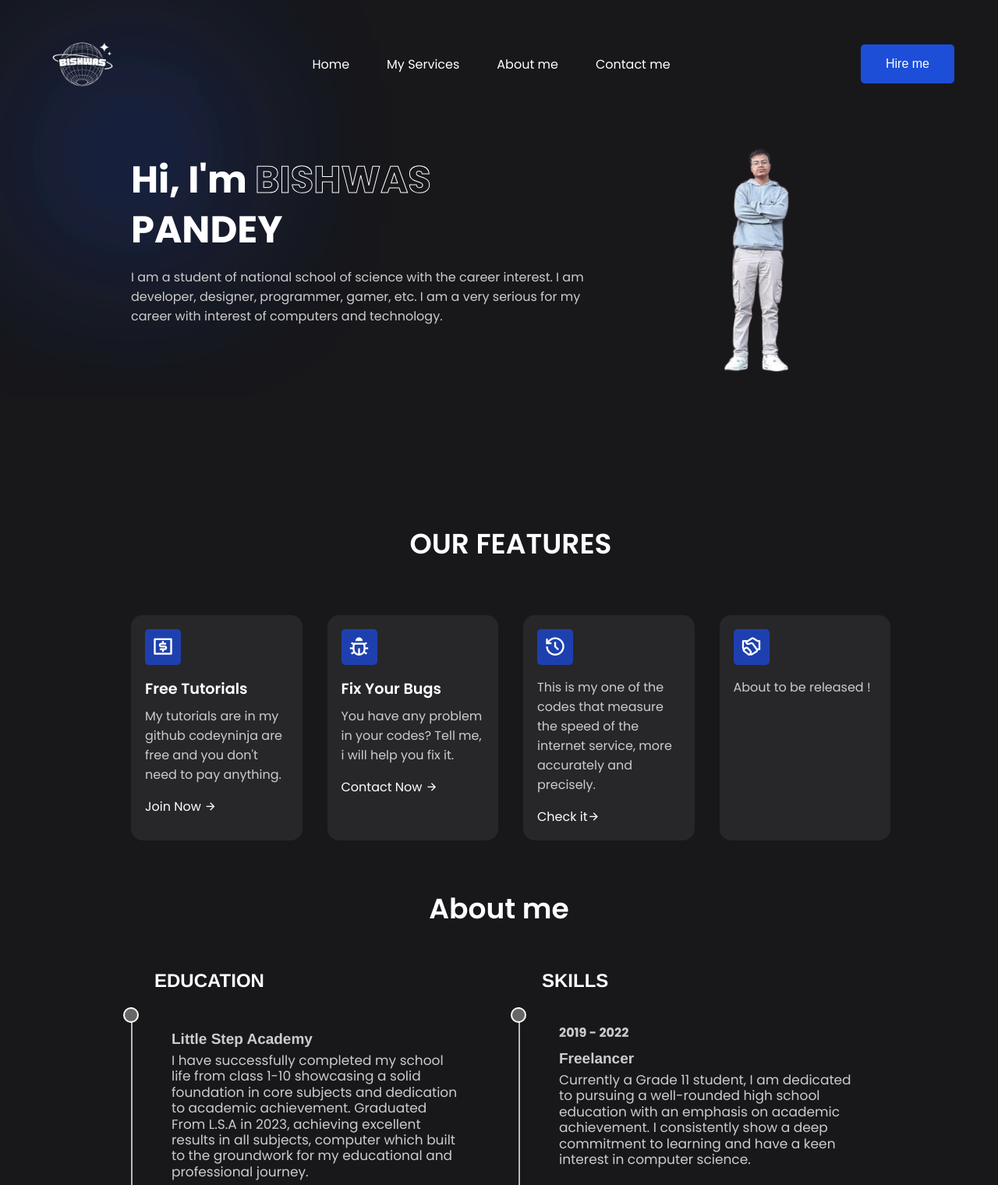
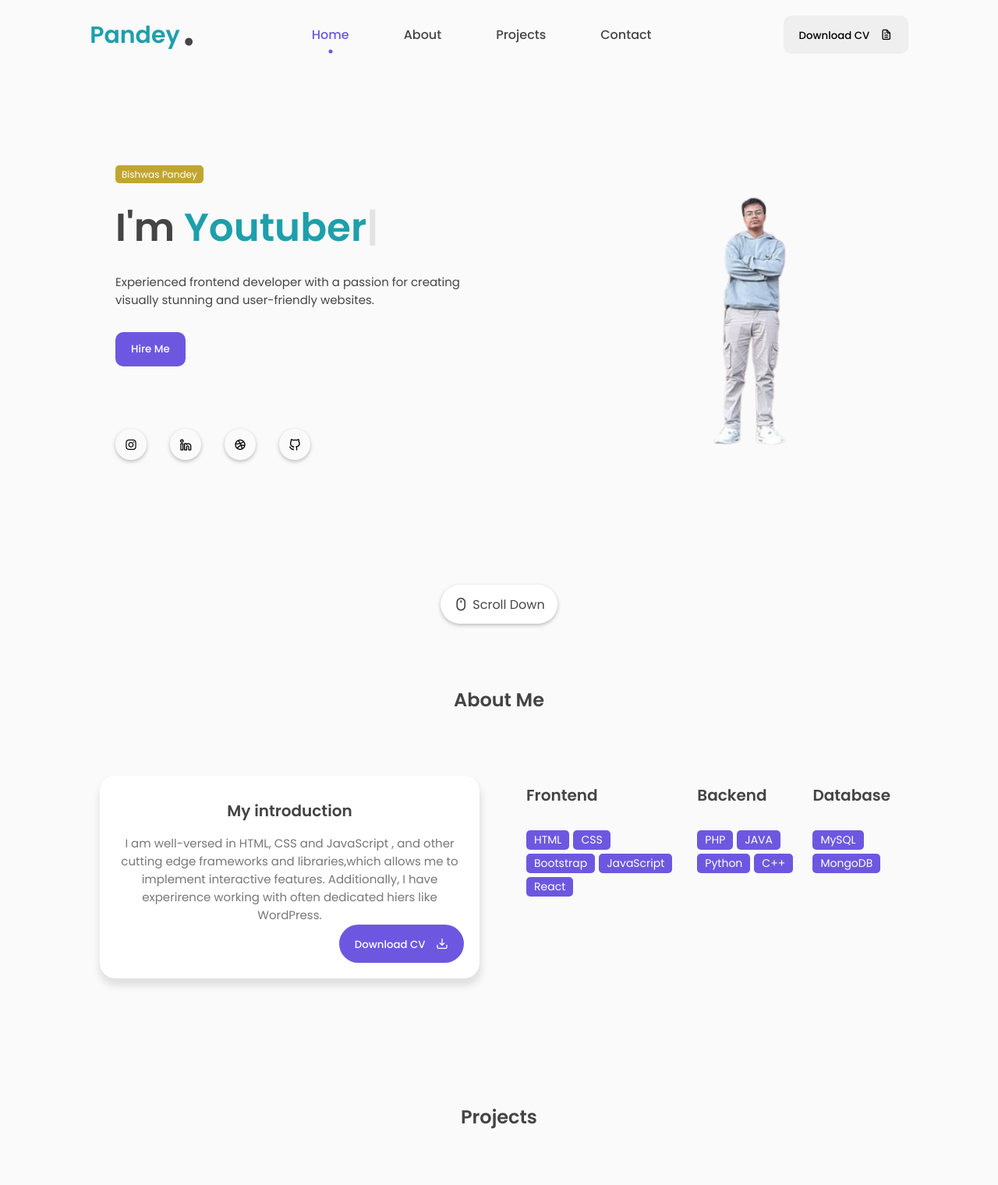
Before and after one commit to Codeygodd/my-portfolio, a plain HTML site: page index.html in a window 1280 px wide. Shown: the top 1520 px of the page at 78% size. Drawn offline with nearby package versions, Linux system fonts and the light colour scheme.

Commit message:
Update index.html

```diff
--- a/index.html
+++ b/index.html
@@ -1,184 +1,257 @@
 <!DOCTYPE html>
 <html lang="en">
-
 <head>
     <meta charset="UTF-8">
     <meta name="viewport" content="width=device-width, initial-scale=1.0">
-    <link rel="stylesheet" href="https://cdnjs.cloudflare.com/ajax/libs/remixicon/3.5.0/remixicon.min.css">
-    <link rel="stylesheet" href="style.css">
-    <title>Personal Portfolio</title>
+
+    <!-- --------- UNICONS ---------- -->
+    <link rel="stylesheet" href="https://unicons.iconscout.com/release/v4.0.8/css/line.css">
+
+    <!-- --------- CSS ---------- -->
+    <link rel="stylesheet" href="my webb.css">
+
+    <!-- --------- FAVICON ---------- -->
+    <link rel="shortcut icon" href="assets/images/favicon.png" type="image/x-icon">
+
+    <title>Portfolio | Codeygodd</title>
 </head>
+<body>
+   <div class="container">
+    <!-- --------------- HEADER --------------- -->
+      <nav id="header">
+        <div class="nav-logo">
+            <p class="nav-name">Pandey</p>
+            <span>.</span>
+        </div>
+        <div class="nav-menu" id="myNavMenu">
+            <ul class="nav_menu_list">
+                <li class="nav_list">
+                    <a href="#home" class="nav-link active-link">Home</a>
+                    <div class="circle"></div>
+                </li>
+                <li class="nav_list">
+                    <a href="#about" class="nav-link">About</a>
+                    <div class="circle"></div>
+                </li>
+                <li class="nav_list">
+                    <a href="#projects" class="nav-link">Projects</a>
+                    <div class="circle"></div>
+                </li>
+                <li class="nav_list">
+                    <a href="#contact" class="nav-link">Contact</a>
+                    <div class="circle"></div>
+                </li>
+            </ul>
+        </div>
+        <div class="nav-button">
+            <button class="btn">Download CV <i class="uil uil-file-alt"></i></button>
+        </div>
+        <div class="nav-menu-btn">
+            <i class="uil uil-bars" onclick="myMenuFunction()"></i>
+        </div>
+      </nav>
 
-<body>
 
-    <nav>
-        <div class="nav-logo">
-            <a href="#">
-                <img src="logo.png">
+    <!-- -------------- MAIN ---------------- -->
+    <main class="wrapper">
+       <!-- -------------- FEATURED BOX ---------------- -->
+       <section class="featured-box" id="home">
+          <div class="featured-text">
+            <div class="featured-text-card">
+                <span>Bishwas Pandey</span>
+            </div>
+            <div class="featured-name">
+                <p>I'm <span class="typedText"></span></p>
+            </div>
+            <div class="featured-text-info">
+                <p>Experienced frontend developer with a passion for creating visually stunning
+                   and user-friendly websites.
+                </p>
+            </div>
+            <div class="featured-text-btn">
+                <button class="btn blue-btn">Hire Me</button>
+
+            </div>
+            <div class="social_icons">
+                <div class="icon"><i class="uil uil-instagram"></i></div>
+                <div class="icon"><i class="uil uil-linkedin-alt"></i></div>
+                <div class="icon"><i class="uil uil-dribbble"></i></div>
+                <div class="icon"><i class="uil uil-github-alt"></i></div>
+            </div>
+          </div>
+          <div class="featured-image">
+            <div class="image">
+                <img src="photo.png" alt="avatar">
+            </div>
+          </div>
+          <div class="scroll-icon-box">
+            <a href="#about" class="scroll-btn">
+                <i class="uil uil-mouse-alt"></i>
+                <p>Scroll Down</p>
             </a>
           </div>
 
-        <ul class="nav-links">
-            <li class="link"><a href="#">Home</a></li>
-            <li id="link1" class="link"><a href="#">My Services</a></li>
-            <li id="link2" class="link"><a href="#">About me</a></li>
-            <li id="link3" class="link"><a href="#">Contact me</a></li>
-        </ul>
-        <button class="btn"><a href="cv.jpg">Hire me</a></button>
-    </nav>
-
-    <header class="container">
-        <div class="content">
-            <span class="blur"></span>
-            <span class="blur"></span>
-
-            <H1>Hi, I'm <span>BISHWAS</span> PANDEY</H1>
-            <p>
-                I am a student of national school of science with
-the career interest. I am developer, designer,
-programmer, gamer, etc. I am a very serious for
-my career with interest of computers and
-technology.
+       </section>
+       <!-- -------------- ABOUT BOX ---------------- -->
+       <section class="section" id="about">
+          <div class="top-header">
+            <h1>About Me</h1>
+          </div>
+          <div class="row">
+            <div class="col">
+                <div class="about-info">
+                    <h3>My introduction</h3>
+                    <p>I am well-versed in HTML, CSS and JavaScript , and other cutting edge
+                       frameworks and libraries,which allows me to implement interactive features.
+                       Additionally, I have experirence working with often dedicated hiers like
+                       WordPress.
                     </p>
-
+                    <div class="about-btn">
+                        <button class="btn">Download CV <i class="uil uil-import"></i></button>
                     </div>
-        <div class="image">
-            <img src="photo.png">
                 </div>
-
-    </header>
-
-    <br><br><br><br><br><br><section class="container">
-        <h2 class="header">OUR FEATURES</h2>
-        <div class="features">
-            <div class="card">
-                <span><i class="ri-money-dollar-box-line"></i></span>
-                <h4>Free Tutorials</h4>
-                <p>
-                    My tutorials are in my github codeyninja are free and you don't need to pay anything.
-                </p>
-                <a href="https://github.com/Codeygodd?tab=repositories">Join Now <i class="ri-arrow-right-line"></i></a>
             </div>
-            <div class="card">
-                <span><i class="ri-bug-line"></i></span>
-                <h4>Fix Your Bugs</h4>
-                <p>
-                    You have any problem in your codes? Tell me, i will help you fix it.
-                </p>
-                <a href="#">Contact Now <i class="ri-arrow-right-line"></i></a>
+            <div class="col">
+                <div class="skills-box">
+                    <div class="skills-header">
+                        <h3>Frontend</h3>
                     </div>
-            <div class="card">
-                <span><i class="ri-history-line"></i></span>
-
-                <p>
-                   This is my one of the codes that measure the speed of the internet service, more accurately and precisely.
-                </p>
-                <a href="speed.html">Check it<i class="ri-arrow-right-line"></i></a>
+                    <div class="skills-list">
+                        <span>HTML</span>
+                        <span>CSS</span>
+                        <span>Bootstrap</span>
+                        <span>JavaScript</span>
+                        <span>React</span>
                     </div>
-            <div class="card">
-                <span><i class="ri-shake-hands-line"></i></span>
-
-                <p>
-                    About to be released !
-                </p>
-
                 </div>
-
+                <div class="skills-box">
+                    <div class="skills-header">
+                        <h3>Backend</h3>
+                    </div>
+                    <div class="skills-list">
+                        <span>PHP</span>
+                        <span>JAVA</span>
+                        <span>Python</span>
+                        <span>C++</span>
+                    </div>
+                </div>
+                <div class="skills-box">
+                    <div class="skills-header">
+                        <h3>Database</h3>
+                    </div>
+                    <div class="skills-list">
+                        <span>MySQL</span>
+                        <span>MongoDB</span>
+                    </div>
+                </div>
+            </div>
           </div>
        </section>
 
+       <!-- -------------- PROJECT BOX ---------------- -->
 
-    <br><h2 style="margin-bottom: 1rem;
-            color: #fff;
-            text-align: center;
-            font-size: 2.25rem;
-            font-weight: 600;
-            " >About me</h2>
+       <section class="section" id="projects">
+          <div class="top-header">
+              <h1>Projects</h1>
+          </div>
+          <div class="project-container">
+            <div class="project-box">
+                <i class="uil uil-briefcase-alt"></i>
+                <h3>Completed</h3>
+                <label>15+ Finished Projects</label>
+            </div>
+            <div class="project-box">
+                <i class="uil uil-users-alt"></i>
+                <h3>Clients</h3>
+                <label>25+ Happy Clients</label>
+            </div>
+            <div class="project-box">
+                <i class="uil uil-award"></i>
+                <h3>Experience</h3>
+                <label>2+ Years in the field</label>
+            </div>
+          </div>
+       </section>
+
+       <!-- -------------- CONTACT BOX ---------------- -->
+
+       <section class="section" id="contact">
+          <div class="top-header">
+            <h1>Get in touch</h1>
+            <span>Do you have a project in your mind, contact me here</span>
+          </div>
+          <div class="row">
+             <div class="col">
+                <div class="contact-info">
+                    <h2>Find Me <i class="uil uil-corner-right-down"></i></h2>
+                    <p><i class="uil uil-envelope"></i> Email: pandeybiswas1@gmail.com</p>
+                    <p><i class="uil uil-phone"></i> Tel: +9779767550939</p>
+                </div>
+             </div>
+             <div class="col">
+                <div class="form-control">
+                    <div class="form-inputs">
+                        <input type="text" class="input-field" placeholder="Name">
+                        <input type="text" class="input-field" placeholder="Email">
+                    </div>
+                    <div class="text-area">
+                        <textarea placeholder="Message"></textarea>
+                    </div>
+                    <div class="form-button">
+                        <button class="btn">Send <i class="uil uil-message"></i></button>
+                    </div>
+                </div>
+             </div>
+          </div>
+       </section>
+
+    </main>
 
 
+    <!-- --------------- FOOTER --------------- -->
+    <footer>
+        <div class="top-footer">
+            <p>Bishwas pandey .</p>
+        </div>
+        <div class="middle-footer">
+            <ul class="footer-menu">
+                <li class="footer_menu_list">
+                    <a href="#home">Home</a>
+                </li>
+                <li class="footer_menu_list">
+                    <a href="#about">About</a>
+                </li>
+                <li class="footer_menu_list">
+                    <a href="#projects">Projects</a>
+                </li>
+                <li class="footer_menu_list">
+                    <a href="#contact">Contact</a>
+                </li>
+            </ul>
+        </div>
+        <div class="footer-social-icons">
+            <div class="icon"><i class="uil uil-instagram"></i></div>
+            <div class="icon"><i class="uil uil-linkedin-alt"></i></div>
+            <div class="icon"><i class="uil uil-dribbble"></i></div>
+            <div class="icon"><i class="uil uil-github-alt"></i></div>
+        </div>
+        <div class="bottom-footer">
+            <p>Copyright &copy; <a href="#home" style="text-decoration: none;">Bishwas Pandey</a> - All rights reserved</p>
+        </div>
+    </footer>
 
- <section class="container">
-
-
-    <main class="row">
-
-             <section class="col">
-
-                <header class="title">
-                    <h2>EDUCATION</h2>
-                </header>
-
-                <div class="contents">
-
-                    <div class="box">
-                    <h3>Little Step Academy</h3>
-                        <p>I have successfully completed my school life from class 1-10 showcasing a solid foundation in core subjects and dedication to academic achievement. Graduated From L.S.A in 2023, achieving excellent results in all subjects, computer which built to the groundwork for my educational and professional journey.</p>
-                    </div><br><br>
-                    <br>
-
-                    <div class="box">
-
-                        <h3>National School of Sciences</h3>
-                        <p>I have currently enrolled in Grade 11, defining a fluent high school education with focus on academic excellence. Contiunously redefining a strong passion to learn computer science.</p>
     </div>
 
 
 
-                </div>
-            </section>
 
-            <section class="col">
+    <!-- ----- TYPING JS Link ----- -->
+    <script src="https://unpkg.com/typed.js@2.0.16/dist/typed.umd.js"></script>
 
-                <header class="title">
-                    <h2>SKILLS</h2>
-                </header>
+       <!-- ----- SCROLL REVEAL JS Link----- -->
+    <script src="https://unpkg.com/scrollreveal"></script>
 
-                <div class="contents">
-
-                    <div class="box">
-                        <h4>2019 - 2022</h4>
-                        <h3>Freelancer</h3>
-                        <p>Currently a Grade 11 student, I am dedicated to pursuing a well-rounded high school education with an emphasis on academic achievement. I consistently show a deep commitment to learning and have a keen interest in computer science.
-                        </p>
-                    </div>
-
-                    <div class="box">
-                        <h4>2020 - 2021</h4>
-                        <h3>Graphics Designer</h3>
-
-                    </div>
-
-                    <div class="box">
-                        <h4>2020 - 2024</h4>
-                        <h3>Top most tournament player in call of duty mobile & FNCS league. </h3>
-
-
-                    </div>
-
-                </div>
-            </section>
-
-        </main>
- </section>
- <br><br> <br><br>
-        <div class="contact-page">
-            <h1>Contact Me</h1>
-            <form>
-                <label for="name">Name:</label><br>
-                <input type="text" id="name" name="name"><br>
-                <label for="email">Email:</label><br>
-                <input type="email" id="email" name="email"><br>
-                <label for="message">Message:</label><br>
-                <textarea id="message" name="message"></textarea><br>
-                <input type="submit" value="Submit">
-            </form>
-        </div>
-        <br><br>
-        <div class="copyright">
-            Copyright © 2024 Codeyninja. All Rights Reserved.
-
-
-<script src="script.js"></script>
+    <!-- ----- MAIN JS ----- -->
+    <script src="my web.js"></script>
 </body>
-
 </html>
```
Lines whose indentation alone changed are shown as unchanged.
